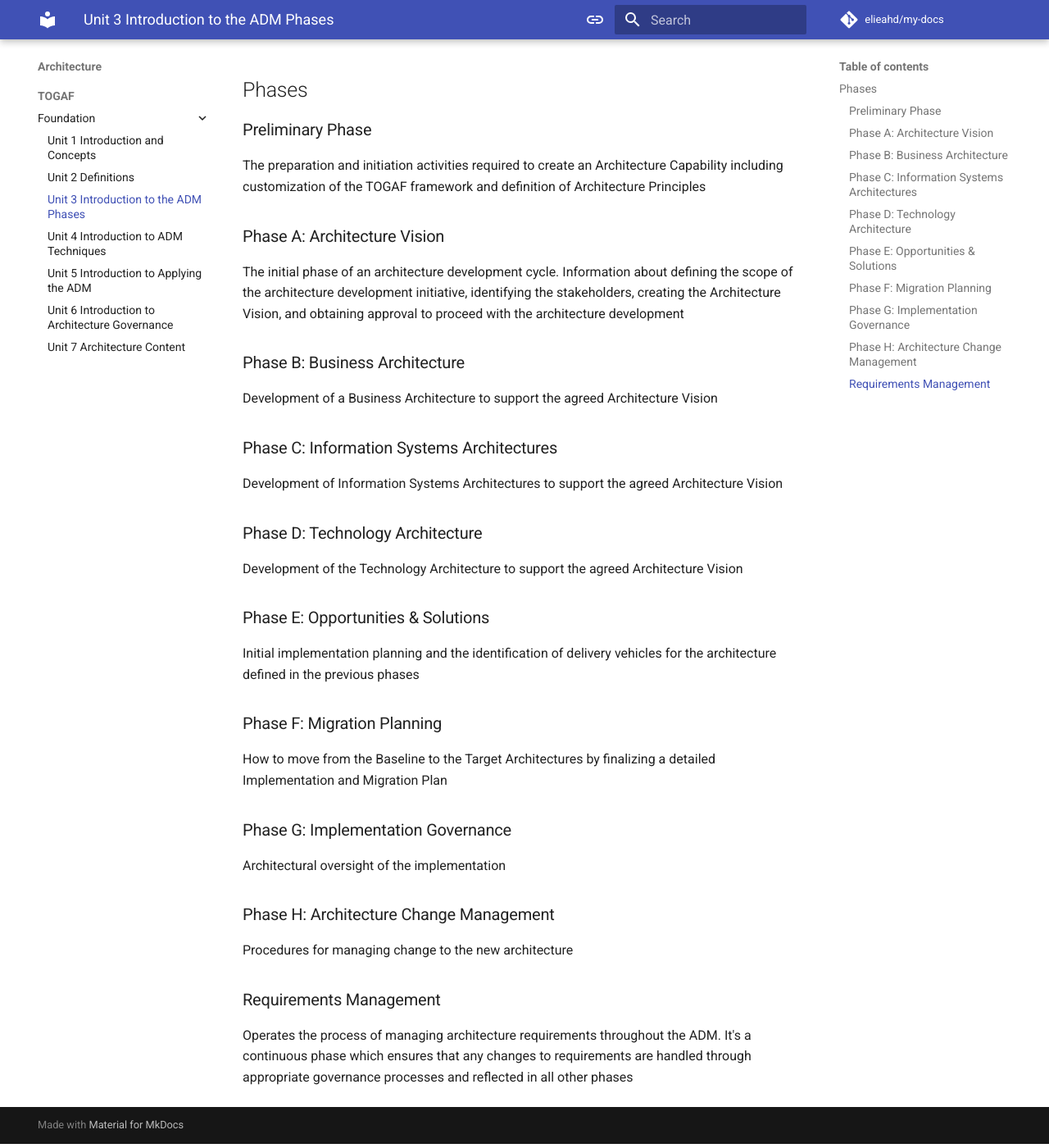
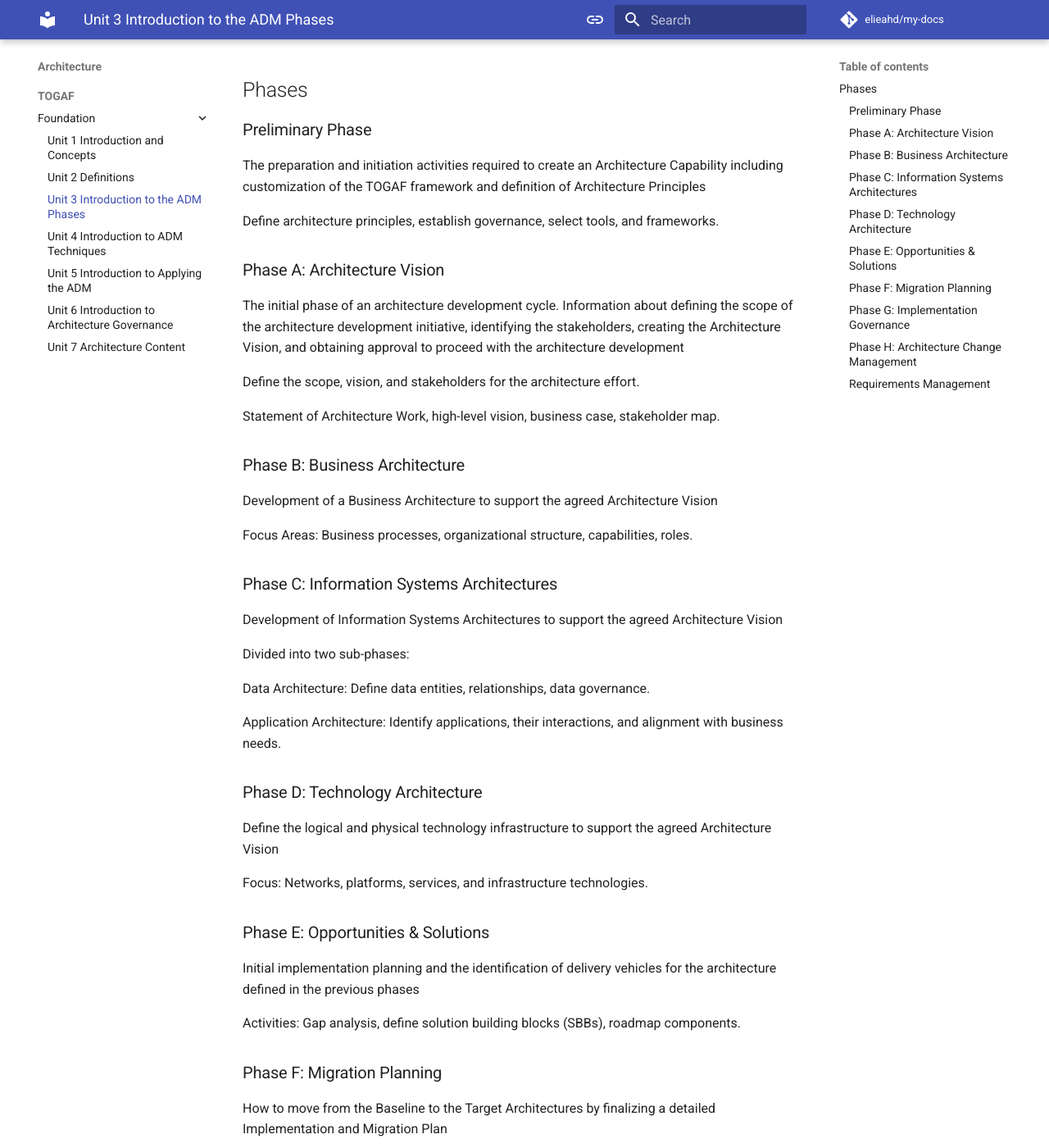
Before and after one commit to elieahd/my-docs, an MkDocs documentation site: the page built from docs/architecture/togaf/foundation/unit3.md, in a window 1280 px wide and 1400 px high, scrolled down 856 px. Shown: the whole window at 82% size. Built offline with MkDocs 1.6.1 and Material for MkDocs 9.7.7, drawn with Linux system fonts in a browser that asks for light colours; comment, search, counter and statistics services are not loaded; some of the changed text lies outside the part shown.

Commit message:
Update unit3.md

```diff
--- a/docs/architecture/togaf/foundation/unit3.md
+++ b/docs/architecture/togaf/foundation/unit3.md
@@ -7,29 +7,55 @@ The `ADM`, Architecture Development Method, is a detailed step by step process f
 ### Preliminary Phase
 The preparation and initiation activities required to create an Architecture Capability including customization of the TOGAF framework and definition of Architecture Principles
 
+Define architecture principles, establish governance, select tools, and frameworks.
+
 ### Phase A: Architecture Vision
 The initial phase of an architecture development cycle. Information about defining the scope of the architecture development initiative, identifying the stakeholders, creating the Architecture Vision, and obtaining approval to proceed with the architecture development
+
+Define the scope, vision, and stakeholders for the architecture effort.
+
+Statement of Architecture Work, high-level vision, business case, stakeholder map.
 
 ### Phase B: Business Architecture
 Development of a Business Architecture to support the agreed Architecture Vision
 
+Focus Areas: Business processes, organizational structure, capabilities, roles.
+
 ### Phase C: Information Systems Architectures
 Development of Information Systems Architectures to support the agreed Architecture Vision
 
+Divided into two sub-phases:
+
+Data Architecture: Define data entities, relationships, data governance.
+
+Application Architecture: Identify applications, their interactions, and alignment with business needs.
+
 ### Phase D: Technology Architecture
-Development of the Technology Architecture to support the agreed Architecture Vision
+Define the logical and physical technology infrastructure to support the agreed Architecture Vision
+
+Focus: Networks, platforms, services, and infrastructure technologies.
 
 ### Phase E: Opportunities & Solutions
 Initial implementation planning and the identification of delivery vehicles for the architecture defined in the previous phases
 
+Activities: Gap analysis, define solution building blocks (SBBs), roadmap components.
+
 ### Phase F: Migration Planning
 How to move from the Baseline to the Target Architectures by finalizing a detailed Implementation and Migration Plan
 
+Activities: Prioritize projects, assign resources, assess risks and costs.
+
 ### Phase G: Implementation Governance
-Architectural oversight of the implementation
+Architectural oversight of the implementation, to ensure that it aligns with architecture
+
+Activities: Monitor, guide solution development, validate conformance.
 
 ### Phase H: Architecture Change Management
 Procedures for managing change to the new architecture
 
+Activities: Monitor business and IT changes, update architecture as needed.
+
 ### Requirements Management
 Operates the process of managing architecture requirements throughout the ADM. It's a continuous phase which ensures that any changes to requirements are handled through appropriate governance processes and reflected in all other phases
+
+Role: Acts as a central repository and validation mechanism for all phases.
```
